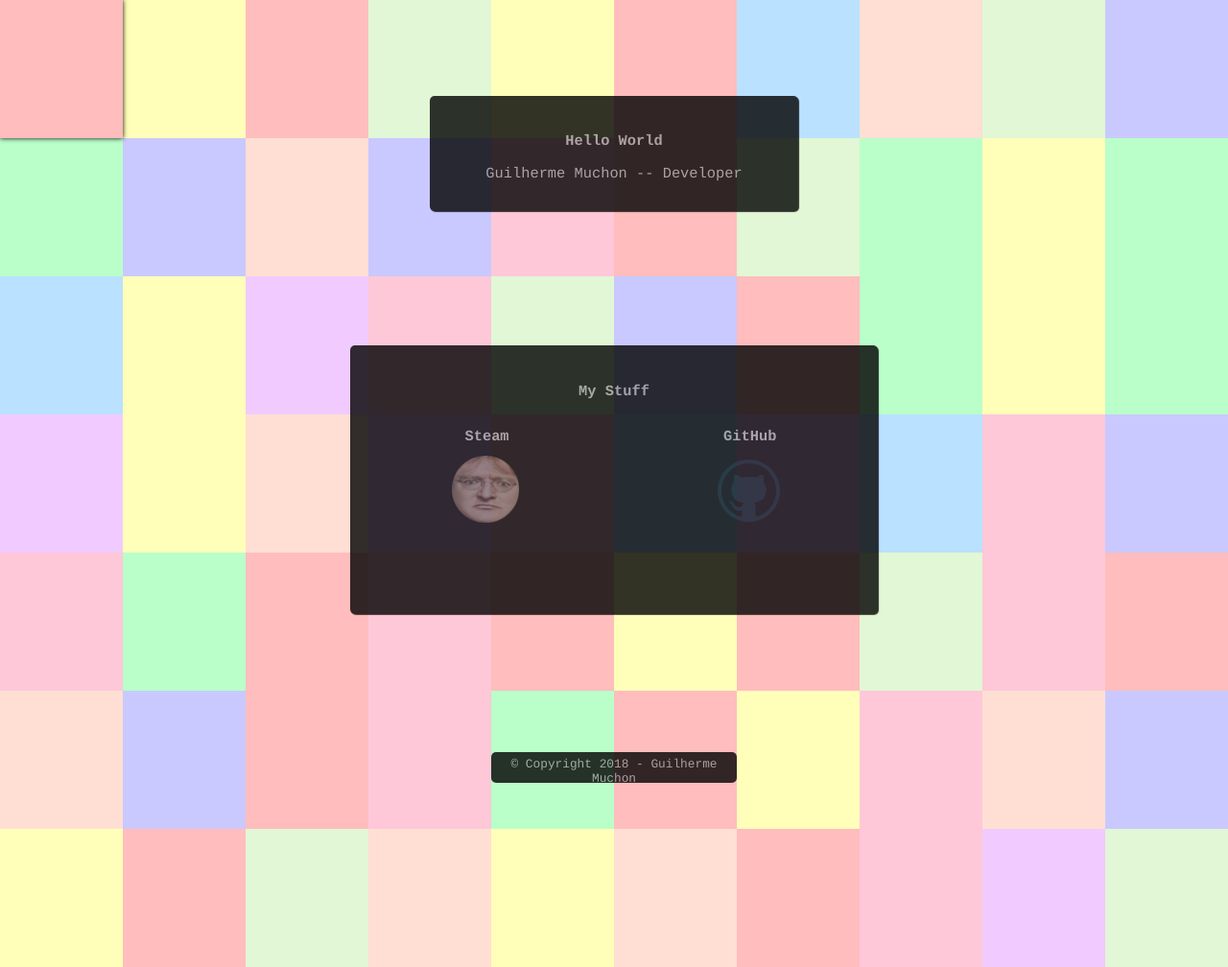
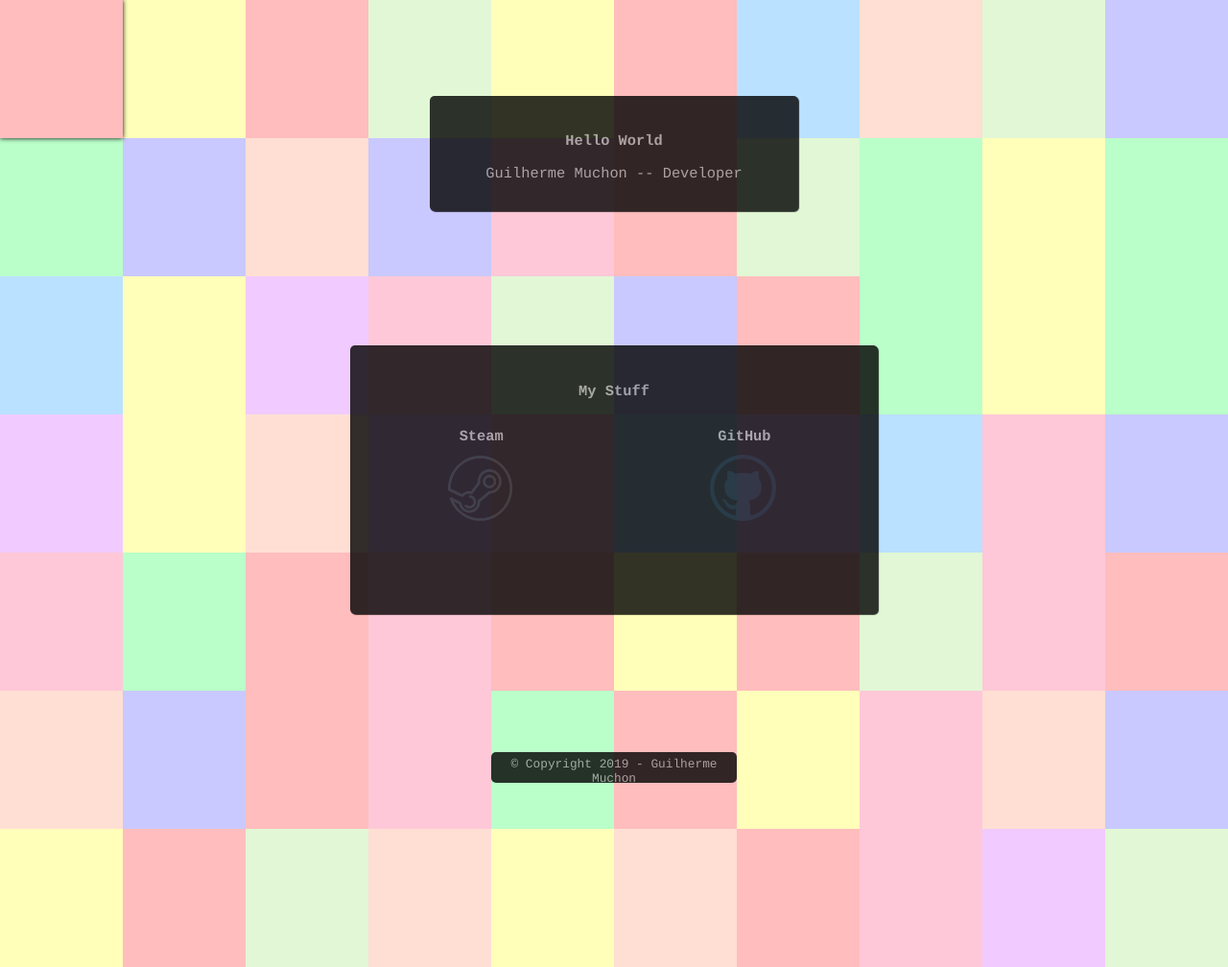
Before and after one commit to GuilhermeMuchon/GuilhermeMuchon.github.io, a plain HTML site: page index.html in a window 1280 px wide. Shown: the whole page at 96% size. Drawn offline with Linux system fonts and the light colour scheme.

Commit message:
footer update

```diff
--- a/css/style.css
+++ b/css/style.css
@@ -5,6 +5,11 @@
 
 html, body {
 	height: 100%;
+}
+
+a {
+	display: block;
+	cursor: default;
 }
 
 h1 {
@@ -130,20 +135,12 @@ img {
 	opacity: .5;
 	user-select: none;
 	margin: 1% 0% 20% 37%;
+	width: 25%;
+	height: auto;
 }
 
 img:hover {
 	opacity: 1;
-}
-
-img#gaben {
-	width: 25%;
-	height: auto;
-}
-
-img#git {
-	width: 25%;
-	height: auto;
 }
 
 div:hover {
@@ -158,11 +155,15 @@ div:active {
 	opacity: .3;
 	transition: opacity .025s;
 	background-position: 25% 25%;
+	border-radius: 1000px;
+	transition: border-radius 5s;
 }
 
 div.backgroundBlock {
 	background-color: #FFFFFF;
 }
+
+/* RESOLUTIONS */
 
 @media only screen and (max-width: 1440px) {
 	div {
@@ -259,7 +260,7 @@ div.backgroundBlock {
 	}
 
 	footer {
-		top: 45%;
+		top: 80%;
 	}
 
 	h1 {
@@ -284,7 +285,6 @@ div.backgroundBlock {
 	}
 }
 
-
 /*	FUTURE
  *	-webkit-transform: scale(1);
  *	height: 300px;
--- a/index.html
+++ b/index.html
@@ -16,14 +16,22 @@
 				<th><h2 class="texto">GitHub</h2></th>
 			</tr>
 			<tr>
-				<td><a href="https://steamcommunity.com/id/golhormo/" target="_blank"><img id="gaben" src="img/gaben-lord-png.png"></a></td>
-				<td><a href="https://github.com/GuilhermeMuchon" target="_blank"><img id="git" src="img/git.png"></a></td>
+				<td>
+					<a href="https://steamcommunity.com/id/golhormo/" target="_blank">
+						<img id="steam" src="img/steam-logo.png">
+					</a>
+				</td>
+				<td>
+					<a href="https://github.com/GuilhermeMuchon" target="_blank">
+						<img id="git" src="img/git.png">
+					</a>
+				</td>
 			</tr>
 		</table>
 	</div>
 
 	<footer>
-		<p id="copy" class="texto">&copy; Copyright 2018 - Guilherme Muchon</p>
+		<p id="copy" class="texto">&copy; Copyright 2019 - Guilherme Muchon</p>
 	</footer>
 
 	<script type="text/javascript" src="js/background.js"></script>
```
Also changed, not shown: img/gaben-lord-png.png (deleted), img/steam-logo.png (added).
